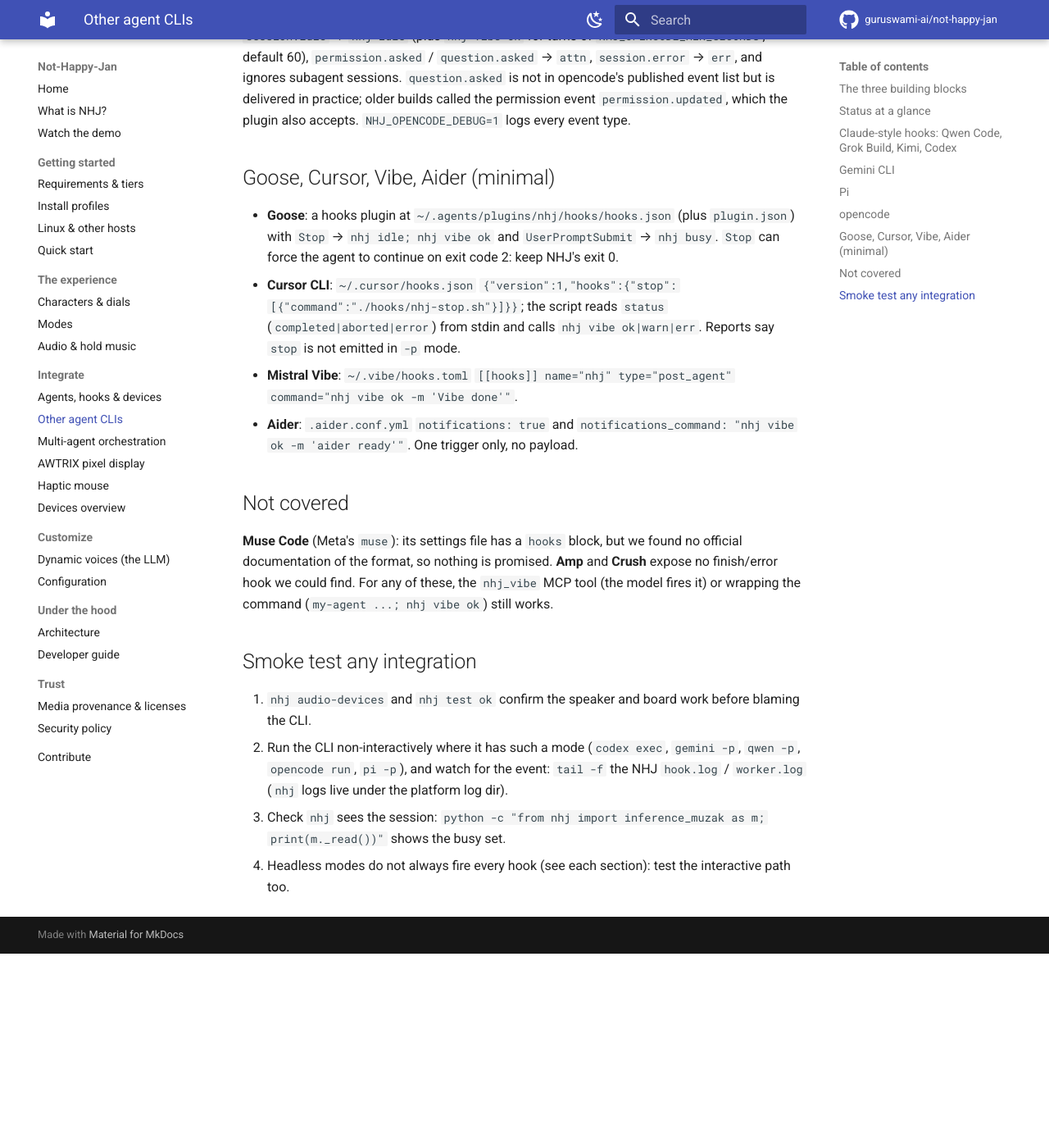
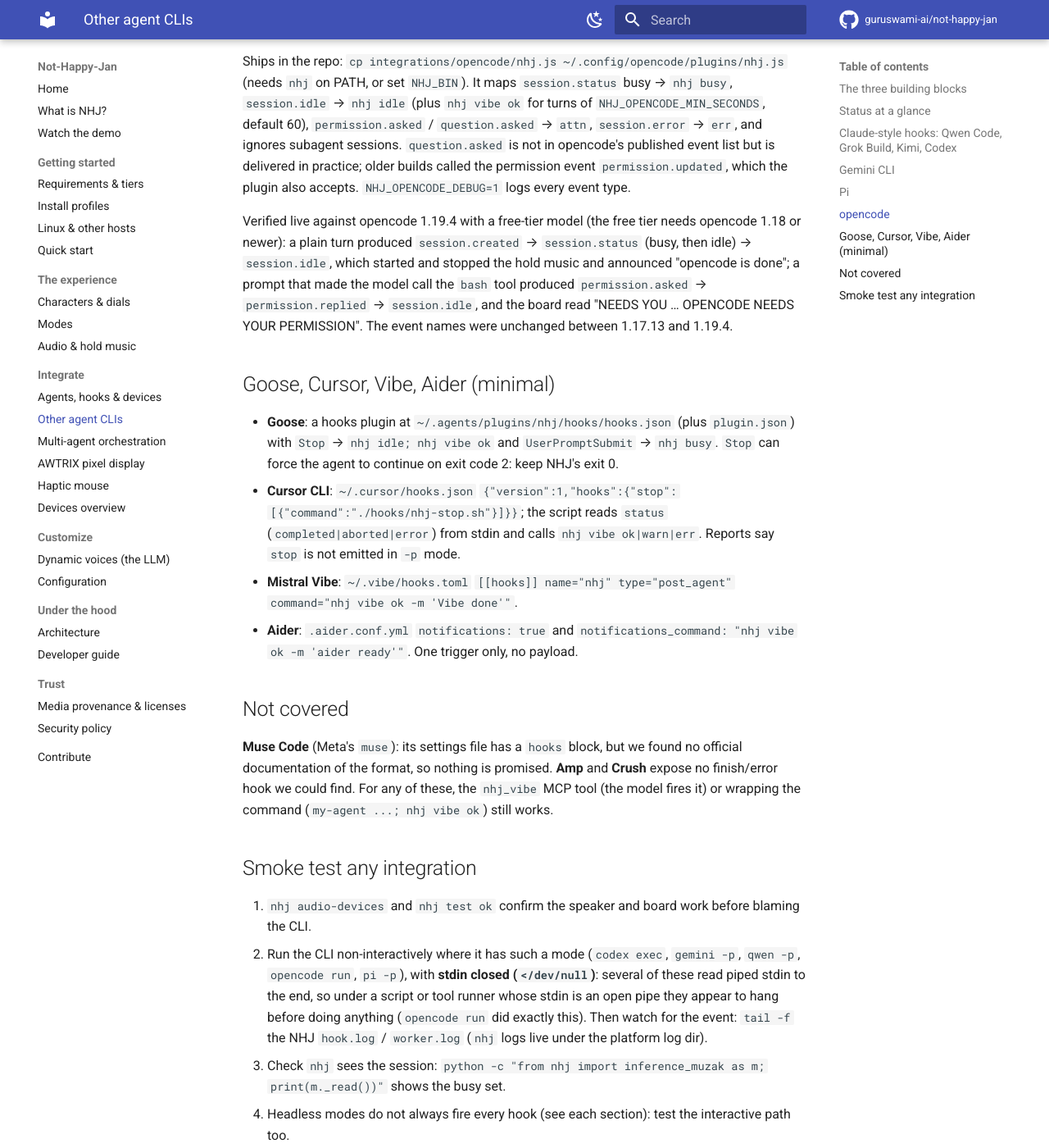
Before and after one commit to guruswami-ai/not-happy-jan, an MkDocs documentation site: the page built from docs/other-clis.md, in a window 1280 px wide and 1400 px high, scrolled down 3975 px. Shown: the whole window at 82% size. Built offline with MkDocs 1.6.1 and Material for MkDocs 9.7.7, drawn with Linux system fonts in a browser that asks for light colours; comment, search, counter and statistics services are not loaded; before the commit the page ends 5138 px from its top, so only the background shows below that; some of the changed text lies outside the part shown.

Commit message:
docs: opencode integration verified live on 1.19.4; note the closed-stdin smoke-test gotcha
Finished-with-music and permission paths exercised against a real opencode 1.19.4 (free-tier
model): events session.created/status/idle and permission.asked/replied drove the board, the
hold music and the voice. Event names unchanged from 1.17.13. `opencode run` waits on an open
stdin pipe, so smoke tests need </dev/null.

Co-Authored-By: Claude Sonnet 5.5 <noreply@anthropic.com>
Claude-Session: https://claude.ai/code/session_01WsFwR23ZFXxNtiH9jaMQGt

```diff
--- a/docs/other-clis.md
+++ b/docs/other-clis.md
@@ -28,7 +28,7 @@ snippet as a starting point and run the smoke test before relying on it.
 | CLI | Finished | Needs you | Error | Hold music | Status |
 |---|---|---|---|---|---|
 | **Claude Code** | `Stop` | `Notification` | `StopFailure` | yes (`UserPromptSubmit` + `Stop`) | **Verified** |
-| **opencode** | `session.idle` | `permission.asked`, `question.asked` | `session.error` | yes (`session.status`) | Error path **verified** live (1.17.13); the rest **simulated** |
+| **opencode** | `session.idle` | `permission.asked`, `question.asked` | `session.error` | yes (`session.status`) | **Verified** live on 1.19.4: finished (+ music), permission, and (on 1.17.13) error. `question.asked` only simulated |
 | Qwen Code | `Stop` | `Notification` | `StopFailure` | yes | Documented |
 | Grok Build (xAI) | `Stop` | `Notification` (semantics undocumented) | `StopFailure` | yes | Documented |
 | Codex CLI | `notify` / `Stop` | `PermissionRequest` hook | none | `Stop` only | Documented |
@@ -131,6 +131,12 @@ or set `NHJ_BIN`). It maps `session.status` busy → `nhj busy`, `session.idle`
 published event list but is delivered in practice; older builds called the permission event
 `permission.updated`, which the plugin also accepts. `NHJ_OPENCODE_DEBUG=1` logs every event type.
 
+Verified live against opencode 1.19.4 with a free-tier model (the free tier needs opencode 1.18 or newer): a plain
+turn produced `session.created` → `session.status` (busy, then idle) → `session.idle`, which started and stopped the
+hold music and announced "opencode is done"; a prompt that made the model call the `bash` tool produced
+`permission.asked` → `permission.replied` → `session.idle`, and the board read "NEEDS YOU … OPENCODE NEEDS YOUR PERMISSION".
+The event names were unchanged between 1.17.13 and 1.19.4.
+
 ## Goose, Cursor, Vibe, Aider (minimal)
 
 - **Goose**: a hooks plugin at `~/.agents/plugins/nhj/hooks/hooks.json` (plus `plugin.json`) with `Stop` → `nhj idle; nhj vibe ok`
@@ -151,6 +157,7 @@ tool (the model fires it) or wrapping the command (`my-agent ...; nhj vibe ok`)
 
 1. `nhj audio-devices` and `nhj test ok` confirm the speaker and board work before blaming the CLI.
 2. Run the CLI non-interactively where it has such a mode (`codex exec`, `gemini -p`, `qwen -p`, `opencode run`, `pi -p`),
-   and watch for the event: `tail -f` the NHJ `hook.log` / `worker.log` (`nhj` logs live under the platform log dir).
+   with **stdin closed (`</dev/null`)**: several of these read piped stdin to the end, so under a script or tool runner whose
+   stdin is an open pipe they appear to hang before doing anything (`opencode run` did exactly this). Then watch for the event: `tail -f` the NHJ `hook.log` / `worker.log` (`nhj` logs live under the platform log dir).
 3. Check `nhj` sees the session: `python -c "from nhj import inference_muzak as m; print(m._read())"` shows the busy set.
 4. Headless modes do not always fire every hook (see each section): test the interactive path too.
```
